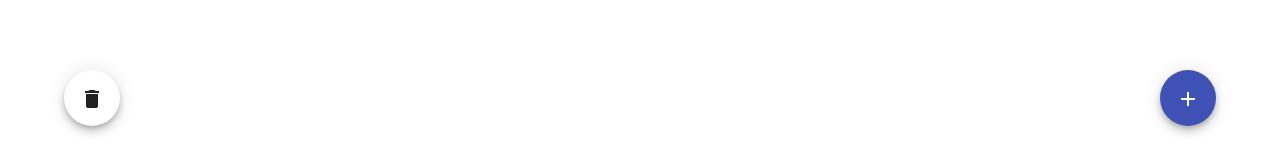
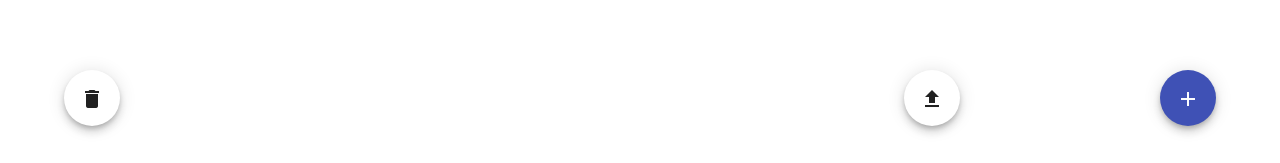
Before and after one commit to Keitinn/study-frontend-web-app-angular, an Angular app: page / in a window 1280 px wide. Shown: the part 634-797 px from the top of the page. Built offline with nearby package versions, Linux system fonts and the light colour scheme.

Commit message:
初期画面にCSV出力ボタンを配置

```diff
--- a/src/app/task-list/task-list.component.html
+++ b/src/app/task-list/task-list.component.html
@@ -20,3 +20,4 @@
 >
   <mat-icon>delete</mat-icon>
 </button>
+<app-csv-export class="csv-export-button"></app-csv-export>
--- a/src/app/task-list/task-list.component.scss
+++ b/src/app/task-list/task-list.component.scss
@@ -9,3 +9,9 @@
   bottom: 5%;
   left: 5%;
 }
+
+.csv-export-button {
+  position: fixed;
+  bottom: 5%;
+  right: 25%;
+}
```
